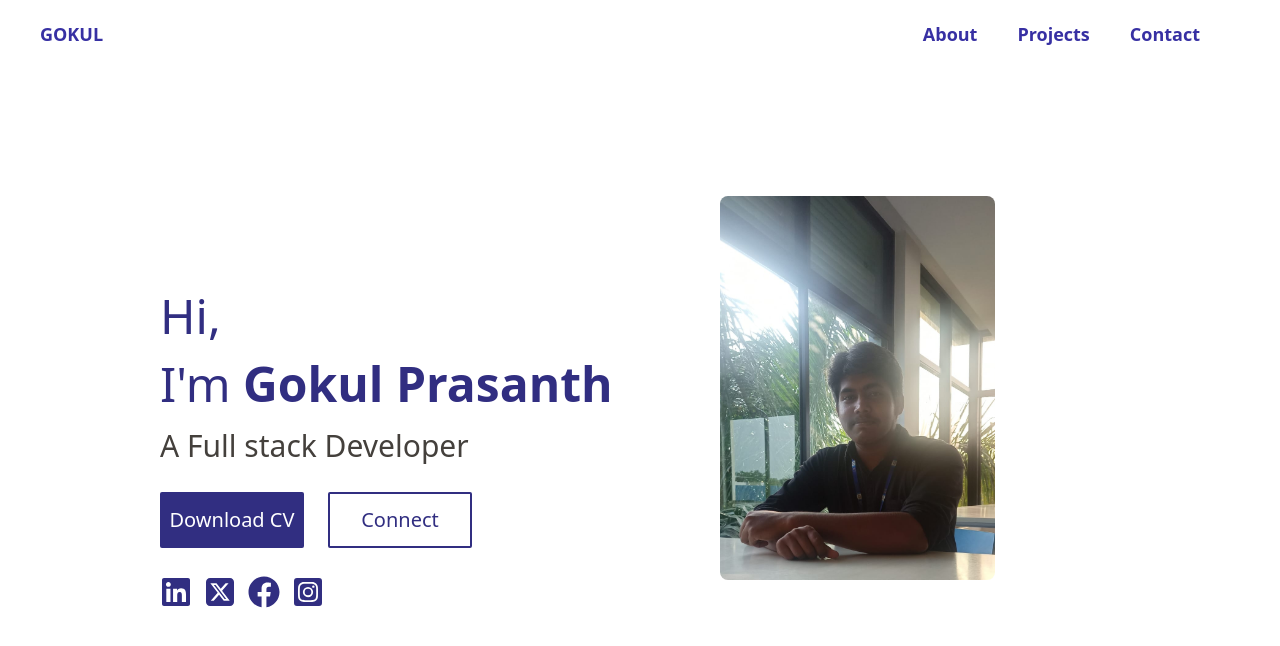
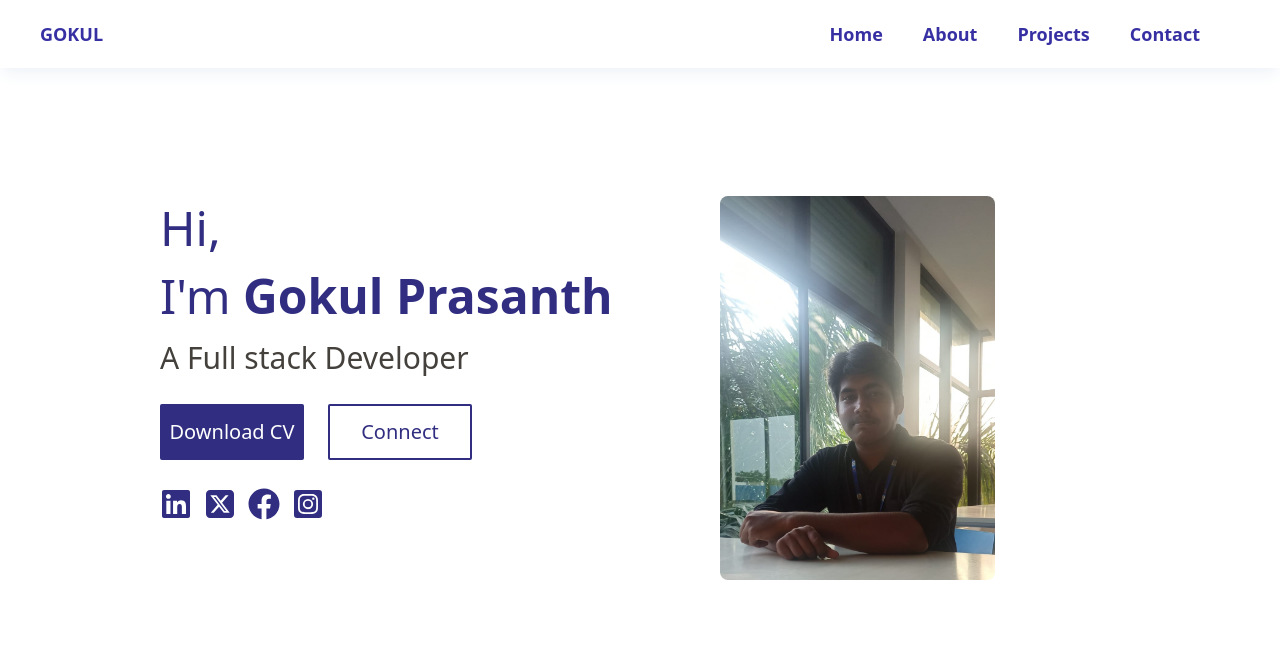
Before and after one commit to gokulprasanthb/portfolio, a React (Create React App) app: page / in a window 1280 px wide. Shown: the top 646 px of the page. Built offline with nearby package versions, Linux system fonts and the light colour scheme.

Commit message:
home section update

```diff
--- a/src/components/Header.jsx
+++ b/src/components/Header.jsx
@@ -4,10 +4,11 @@ import { Bars3Icon } from '@heroicons/react/24/solid'
 const Header = () => {
     const[toggleMenu, setToggleMenu] = useState(false)
   return (
-    <header className='flex justify-between py-5 font-semibold text-indigo-800 text-lg max-md:bg-indigo-950 max-md:text-white'>
+    <header className='shadow-lg shadow-slate-100 flex justify-between py-5 font-semibold text-indigo-800 text-lg max-md:bg-indigo-950 max-md:text-white max-md:shadow-none'>
         <a href="/" className='pl-10 font-bold'>GOKUL</a>
         <nav className='hidden md:block'>
             <ul className='flex flex-row space-x-10 pr-20 '>
+                <li className='hover:text-stone-700'><a href="/">Home</a></li>
                 <li className='hover:text-stone-700'><a href="/">About</a></li>
                 <li className='hover:text-stone-700'><a href="/">Projects</a></li>
                 <li className='hover:text-stone-700'><a href="/">Contact</a></li>
--- a/src/components/Hero.jsx
+++ b/src/components/Hero.jsx
@@ -9,7 +9,7 @@ import { FaInstagramSquare } from "react-icons/fa";
 const Hero = () => {
   return (
     <section className='flex flex-row justify-center pl-40 px-28 pt-32  max-md:flex-col max-md:px-5 max-md:pt-5'>
-        <div className='w-1/2 mt-24 text-5xl space-y-5 text-indigo-900 max-md:w-full max-md:text-3xl max-md:text-center'>
+        <div className='w-1/2 mt-2 text-5xl space-y-5 text-indigo-900 max-md:w-full max-md:text-3xl max-md:text-center max-md:mt-16'>
             <h1>Hi, </h1>
             <h1>I'm <strong>Gokul Prasanth </strong></h1>
             <h3 className='text-3xl text-stone-700'>A Full stack Developer</h3>
@@ -26,7 +26,7 @@ const Hero = () => {
         </div>
 
         <div className='w-1/2 pl-14 max-md:w-full max-md:pl-0'>
-            <img src={image} alt="" className='h-96 rounded-lg max-md:pl-6 max-md:pt-10' />
+            <img src={image} alt="" className='h-96 rounded-lg max-md:pl-6 max-md:pt-10 max-md:rounded-lg' />
         </div>
     </section>
   )
```
